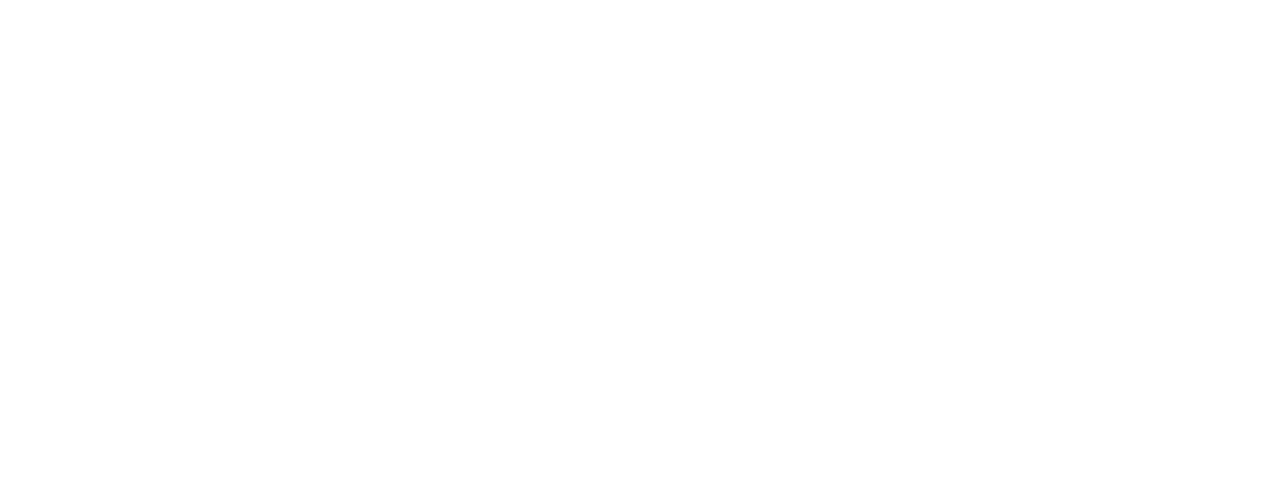
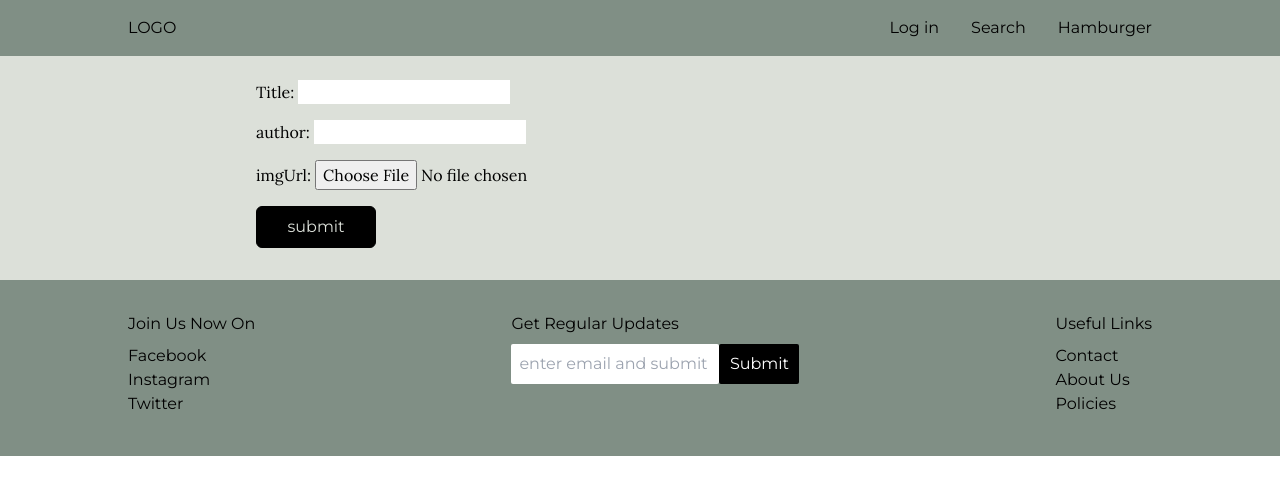
Before and after one commit to gohan-gb/eBook-site, a React (Vite) app in the folder frontend/: page /admin in a window 1280 px wide. Before the commit this address had no page. Shown: the top 494 px of the page. Built offline with nearby package versions, Linux system fonts and the light colour scheme.

Commit message:
data fetch for books

```diff
--- a/frontend/package.json
+++ b/frontend/package.json
@@ -10,8 +10,10 @@
     "preview": "vite preview"
   },
   "dependencies": {
+    "axios": "^1.7.7",
     "react": "^18.3.1",
     "react-dom": "^18.3.1",
+    "react-hook-form": "^7.53.0",
     "react-icons": "^5.2.1",
     "react-router-dom": "^6.26.0"
   },
--- a/frontend/src/App.jsx
+++ b/frontend/src/App.jsx
@@ -8,6 +8,7 @@
 import SignUp from "./Pages/SignUp"
 import User from "./Pages/User"
 import SearchPage from "./Pages/SearchPage";
+import Admin from "./Pages/Admin/Admin"
 
 function App() {
   return (
@@ -19,7 +20,8 @@
         <Route path="/sign-up" Component={SignUp}></Route>
         <Route path="/user" Component={User}></Route>
         <Route path="/search/:search" Component={SearchPage}></Route>
-
+        <Route path="/search" Component={SearchPage}></Route>
+        <Route path="/admin" Component={Admin}>  </Route>
       </Routes>
     </>
   );
--- /dev/null
+++ b/frontend/src/Pages/Admin/Admin.jsx
@@ -0,0 +1,87 @@
+import React from "react";
+import { useForm } from "react-hook-form";
+import axios from "axios";
+import Button from "../../Components/Button"
+import Navbar from "../../Common/Navbar"
+import Footer from "../../Common/Footer"
+
+const Admin = () => {
+  const {
+    register,
+    handleSubmit,
+    formState: { errors },
+  } = useForm();
+
+  const onSubmit = async (data) => {
+    const formData = new FormData();
+    formData.append("title", data.title);
+    formData.append("author", data.author);
+    formData.append("imgUrl", data.imgUrl[0]);
+
+    try {
+      const response = await axios.post(
+        "http://localhost:8080/books/",
+        formData,
+        {
+          headers: {
+            "Content-Type": "multipart/form-data",
+          },
+        }
+      );
+      alert("Book added successfully:", response.data);
+    } catch (error) {
+      alert("error adding book", error);
+    }
+  };
+
+  return (
+    <>
+      <Navbar />
+
+      <div className="bg-[#DCE0D9] font-lora pb-8">
+        <div className="pt-16 mx-4 sm:mx-8 md:mx-16 lg:mx-32 xl:mx-64 2xl:mx-64">
+          <form onSubmit={handleSubmit(onSubmit)}>
+            <div className="pt-4 mb-4">
+              <label htmlFor="title"> Title: </label>
+              <input
+                type="text"
+                id="title"
+                {...register("title", { required: true })}
+              />
+              {errors.title && <p> book title is mandatory </p>}
+            </div>
+
+
+
+            <div className="mb-4">
+              <label htmlFor="author"> author: </label>
+              <input
+                type="text"
+                id="author"
+                {...register("author", { required: true })}
+              />
+              {errors.author && <p> book's author name is mandatory </p>}
+            </div>
+
+
+
+            <div className="mb-4">
+              <label htmlFor="imgUrl"> imgUrl: </label>
+              <input
+                type="file"
+                id="imgUrl"
+                accept="image/*"
+                {...register("imgUrl", { required: true })}
+              />
+              {errors.imgUrl && <p> book's image is mandatory to upload</p>}
+            </div>
+             <Button text='submit' width='120px' type="submit" />
+          </form>
+        </div>
+      </div>
+      <Footer/>
+    </>
+  );
+};
+
+export default Admin;
--- a/frontend/src/Pages/AllBooks.jsx
+++ b/frontend/src/Pages/AllBooks.jsx
@@ -1,12 +1,39 @@
 import React from "react";
-import books from "../Data/books";
 import Heading from "../Components/Heading";
 import Navbar from "../Common/Navbar";
 import Footer from "../Common/Footer";
 import Button from "../Components/Button";
 import SearchBar from "../Components/SearchBar";
+import {useState, useEffect} from 'react'
+import axios from "axios";
 
 const AllBooks = () => {
+  const [books, setBooks] = useState([])
+  const [loading, setLoading] = useState(false)
+  const [error, setError] = useState(null)
+
+  useEffect(()=> {
+    const fetchBooks = async () => {
+      try {
+        setLoading(true)
+        const response = await axios.get('http://localhost:8080/books')
+        setBooks(response.data)
+        setLoading(false)
+      } catch (error) {
+        setLoading(true)
+        setError(error.message)
+        setLoading(false)
+      }
+    }
+    fetchBooks();
+  },[] )
+
+  if(loading){
+    return <div className="text-8xl">
+      Loading...
+    </div>
+  }
+
   return (<>
   <Navbar/>
 
@@ -23,7 +50,7 @@
             return (
               <div key={index} className="my-4 mx-px sm:m-2 flex flex-col justify-center items-center min-h-32 w-24 sm:h-96 sm:w-72 lg:w-60 border-solid border-[#595959]  border-2 rounded-xl p-1 sm:pb-8">
                 <img
-                  src={item.imageUrl}
+                  src={item.imgUrl}fggggggggg
                   className="sm:p-4 mt-2 p-0 max-h-20  sm:max-h-60"
                   alt="book-cover"
                 />
```
Also changed, not shown: 1 other file (tests, documents, lock files or other folders).
